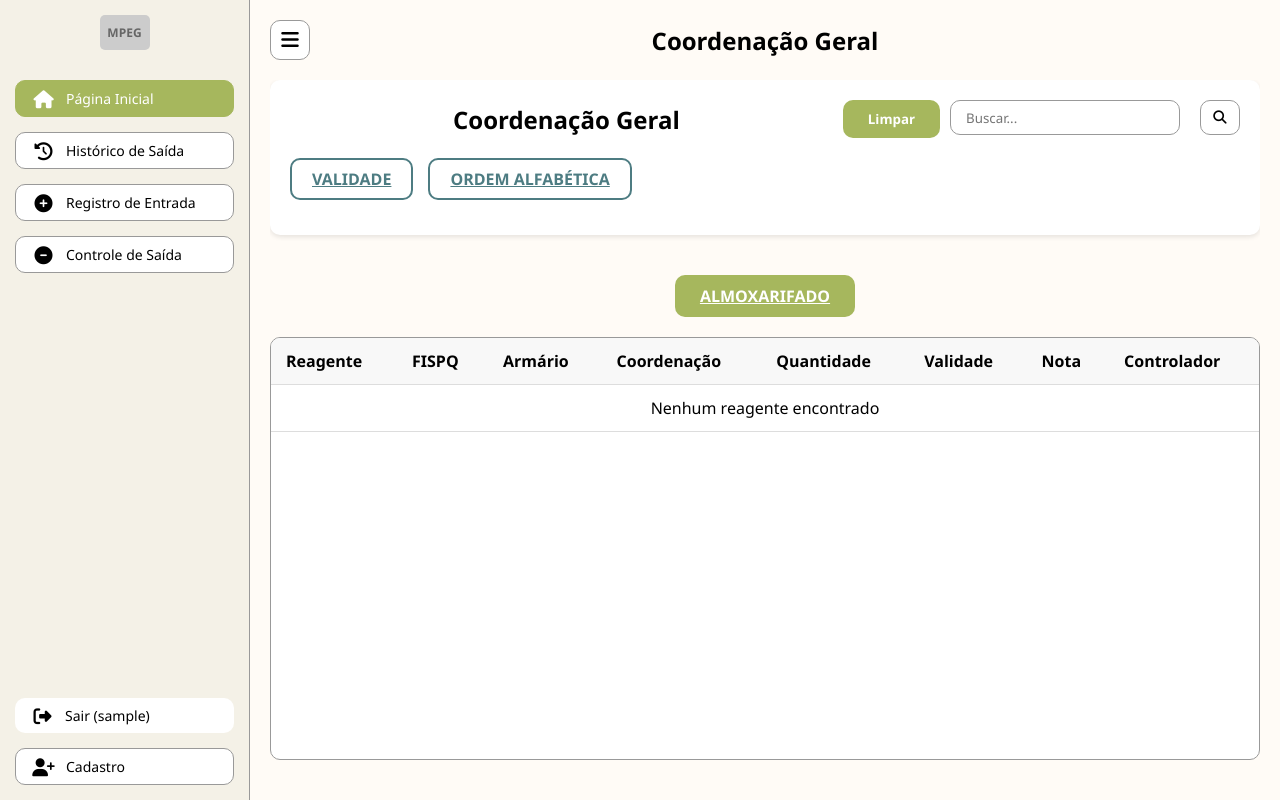
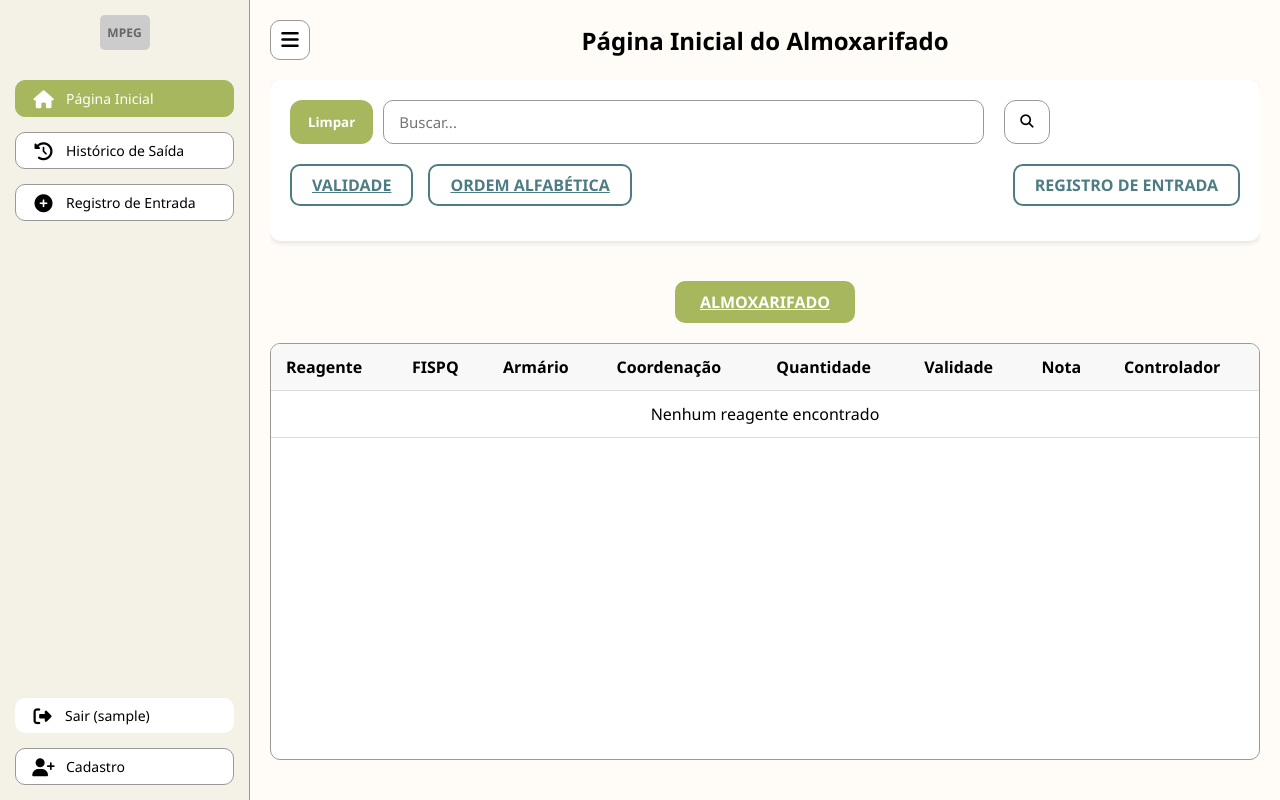
Before and after one commit to Saemi99/django-almoxarifado, a Django app: page / in a window 1280 px wide. Run offline with Django 5.2, Linux system fonts and the light colour scheme; the visitor is signed in with stand-in values (Sample User, id 1); data that the repository does not hold is empty.

Commit message:
Alterações Finais de Ui

```diff
--- a/app/templates/base.html
+++ b/app/templates/base.html
@@ -494,10 +494,6 @@
                             <i class="fas fa-plus-circle"></i>
                             <span>Registro de Entrada</span>
                         </a>
-                        <a href="{% url 'saida_reagente' %}" class="menu-button {% if request.resolver_match.url_name == 'saida_reagente' %}active{% endif %}" data-screen="controle">
-                            <i class="fas fa-minus-circle"></i>
-                            <span>Controle de Saída</span>
-                        </a>
                     {% endif %}
                     <div class="menu-spacer"></div>
                             <form method="post" action="{% url 'logout' %}" style="margin:0;">
@@ -533,9 +529,6 @@
                 {% if is_admin %}
                     <a href="{% url 'registro_reagente' %}" class="menu-button-collapsed {% if request.resolver_match.url_name == 'registro_reagente' %}active{% endif %}">
                         <i class="fas fa-plus-circle"></i>
-                    </a>
-                    <a href="{% url 'saida_reagente' %}" class="menu-button-collapsed {% if request.resolver_match.url_name == 'saida_reagente' %}active{% endif %}">
-                        <i class="fas fa-minus-circle"></i>
                     </a>
                 {% endif %}
                 <div class="menu-spacer"></div>
--- a/reagents/templates/home.html
+++ b/reagents/templates/home.html
@@ -1,15 +1,51 @@
 {% extends 'base.html' %}
 
-{% block page_title %}Coordenação Geral{% endblock %}
+{% block page_title %}Página Inicial do Almoxarifado{% endblock %}
 
 {% block extra_css %}
 <style>
+    .search-bar {
+        justify-content: center;
+    }
+
+    .search-form {
+        display: flex;
+        align-items: center;
+        gap: 10px;
+        width: min(760px, 100%);
+    }
+
+    .search-form .search-input {
+        height: 44px;
+        font-size: 15px;
+    }
+
+    .search-form .btn.btn-clear {
+        height: 44px;
+        padding: 0 18px;
+        border-radius: 12px;
+    }
+
+    .search-form .search-button {
+        width: 46px;
+        height: 44px;
+        border-radius: 12px;
+    }
+
     tr.row-expired td {
         background-color: #f7bcbc;
     }
 
     tr.row-warning td {
         background-color: #ffe89a;
+    }
+
+    .entry-btn {
+        margin-left: auto;
+        border: 2px solid var(--primary-green);
+        background-color: var(--primary-green);
+        color: #fff;
+        text-decoration: none;
     }
 </style>
 {% endblock %}
@@ -18,17 +54,13 @@
 <div class="screen active">
     <div class="form-container">
         <div class="search-bar">
-            <div style="flex-grow: 1;"></div>
-            <h2>Coordenação Geral</h2>
-            <div style="flex-grow: 1; display: flex; justify-content: flex-end;">
-                <form method="get" action="{% url 'home' %}" style="display: flex; gap: 10px;">
+            <form method="get" action="{% url 'home' %}" class="search-form">
                 <button type="button" class="btn btn-clear" onclick="window.location.href='{{ request.path }}'">Limpar</button>
                 <input type="text" name="search" class="search-input" placeholder="Buscar..." value="{{ request.GET.search }}">
                 <button type="submit" class="search-button">
                     <i class="fas fa-search"></i>
                 </button>
             </form>
-            </div>
         </div>
 
         <div class="filter-buttons">
@@ -41,6 +73,12 @@
             class="filter-btn {% if request.GET.ordenar == 'nome' %}active{% endif %}">
             ORDEM ALFABÉTICA
             </a>
+
+            {% if is_admin %}
+            <a href="{% url 'registro_reagente' %}" class="filter-btn entry-btn">
+            REGISTRO DE ENTRADA
+            </a>
+            {% endif %}
         </div>
     </div>
 
```
Also changed, not shown: reagents/templates/historico.html (+42 -7 lines). Lines whose indentation alone changed are shown as unchanged.
